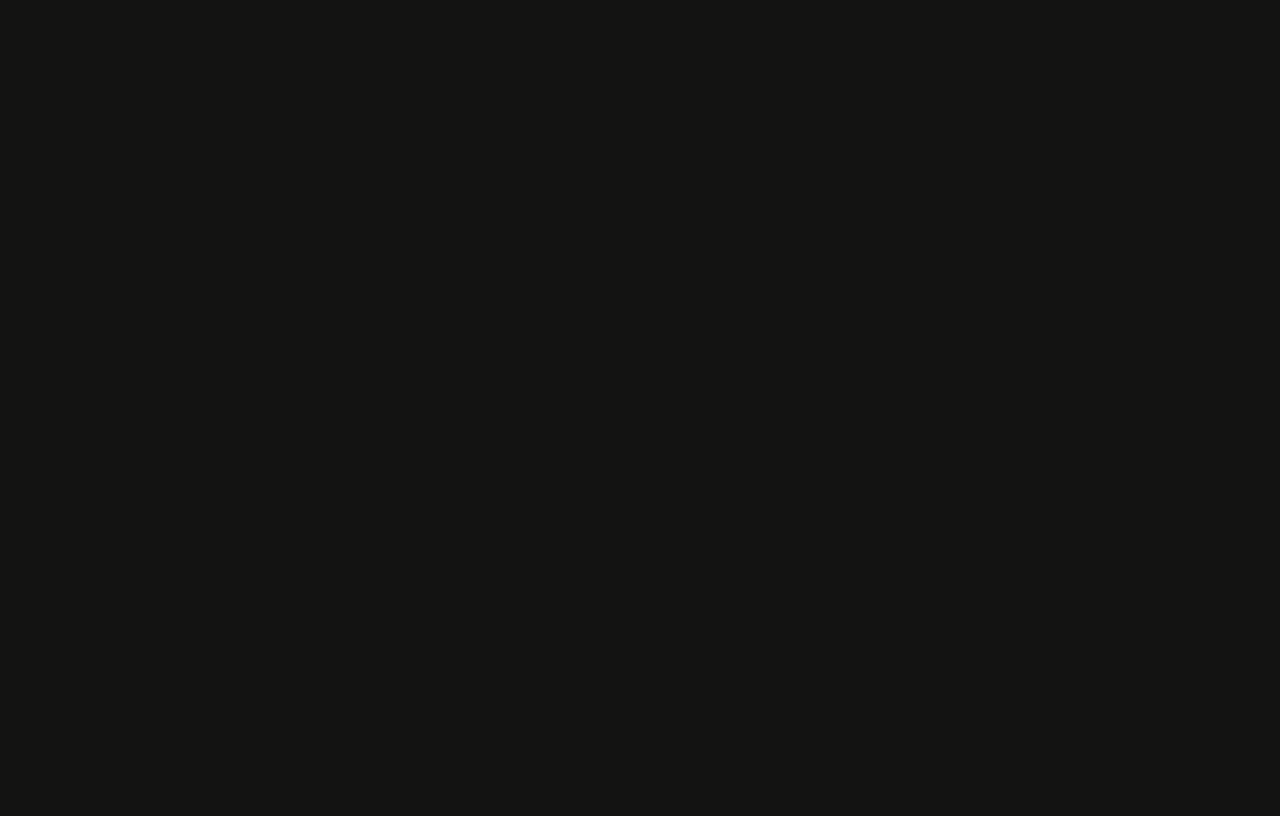
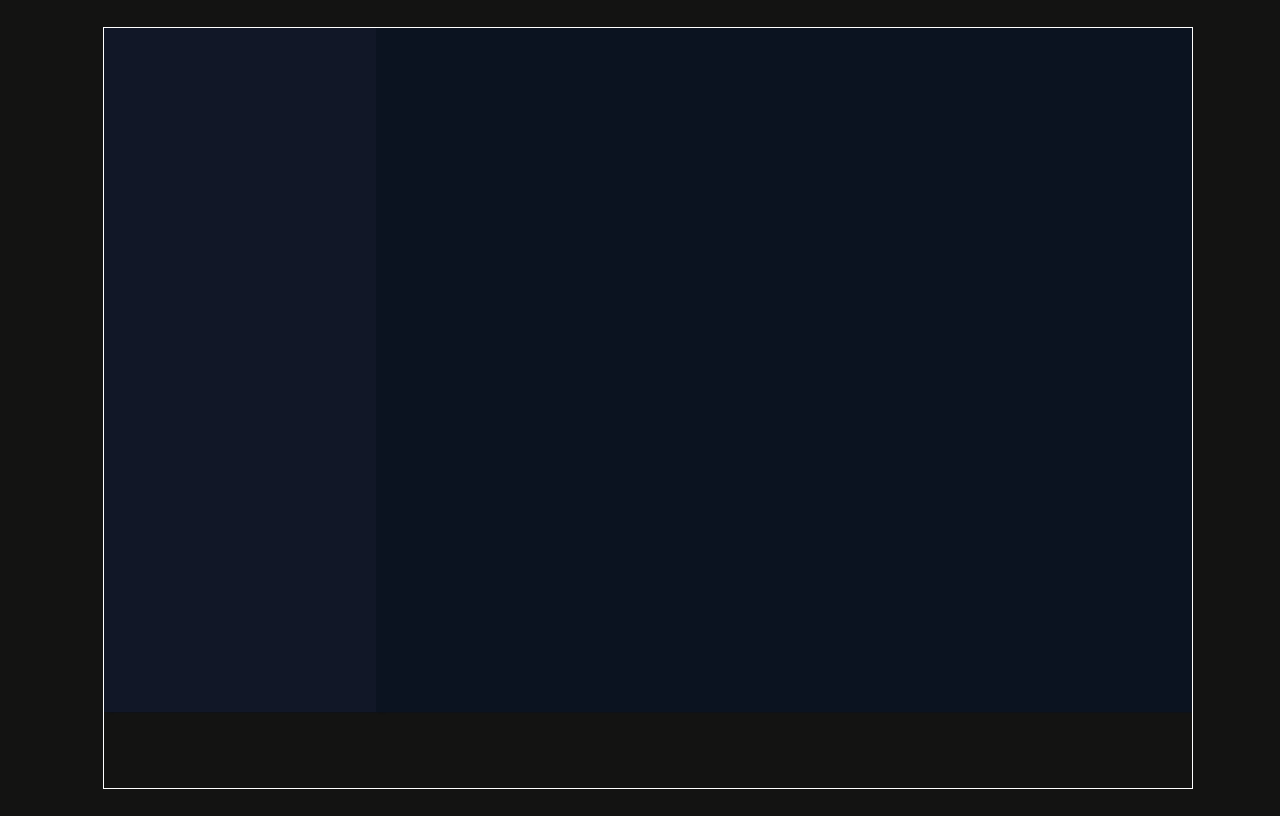
Before and after one commit to AmandaTodero3/spotify-clone, a plain HTML site: page index.html in a window 1280 px wide. Drawn offline with Linux system fonts and the light colour scheme.

Commit message:
Added CSS (page structuring)

```diff
--- a/index.html
+++ b/index.html
@@ -6,5 +6,11 @@
     <link rel="stylesheet" href="style.css" />
     <title>Music App</title>
   </head>
-  <body></body>
+  <body>
+    <header>
+      <div class="menu_side"></div>
+      <div class="song_side"></div>
+    </header>
+    <script src="app.js"></script>
+  </body>
 </html>
--- a/style.css
+++ b/style.css
@@ -19,4 +19,29 @@
      width: 85%;
      height: 95%;
      border: 1px solid #fff;
+     display: flex;
+     flex-wrap: wrap;
+     overflow: hidden;
  }
+
+ header .menu_side, .song_side {
+     position: relative;
+     width: 25%;
+     height: 90%;
+     /* border: 1px solid #fff; */
+     background-color: #111727;
+     box-shadow: 5px 0px 2px #090f1f;
+     color: #fff;
+ }
+
+ header .song_side {
+    width: 75%;
+    background-color: #0b1320;
+ }
+
+ header .master-play {
+    width: 100%;
+    height: 0%;
+    background: #111727;
+    box-shadow: 0px 3px 8px #090f1f;
+ }
```
Lines whose indentation alone changed are shown as unchanged.
